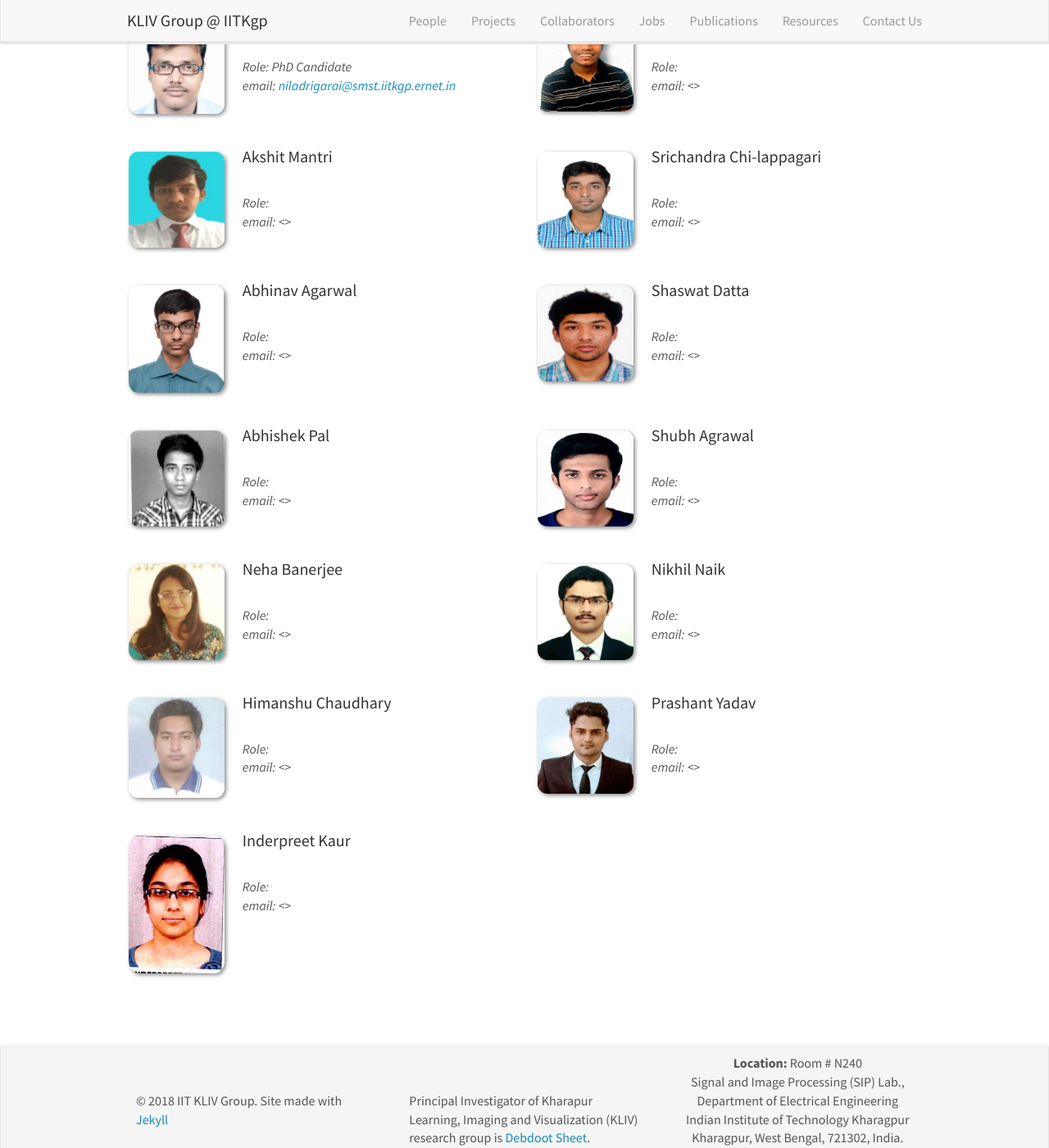
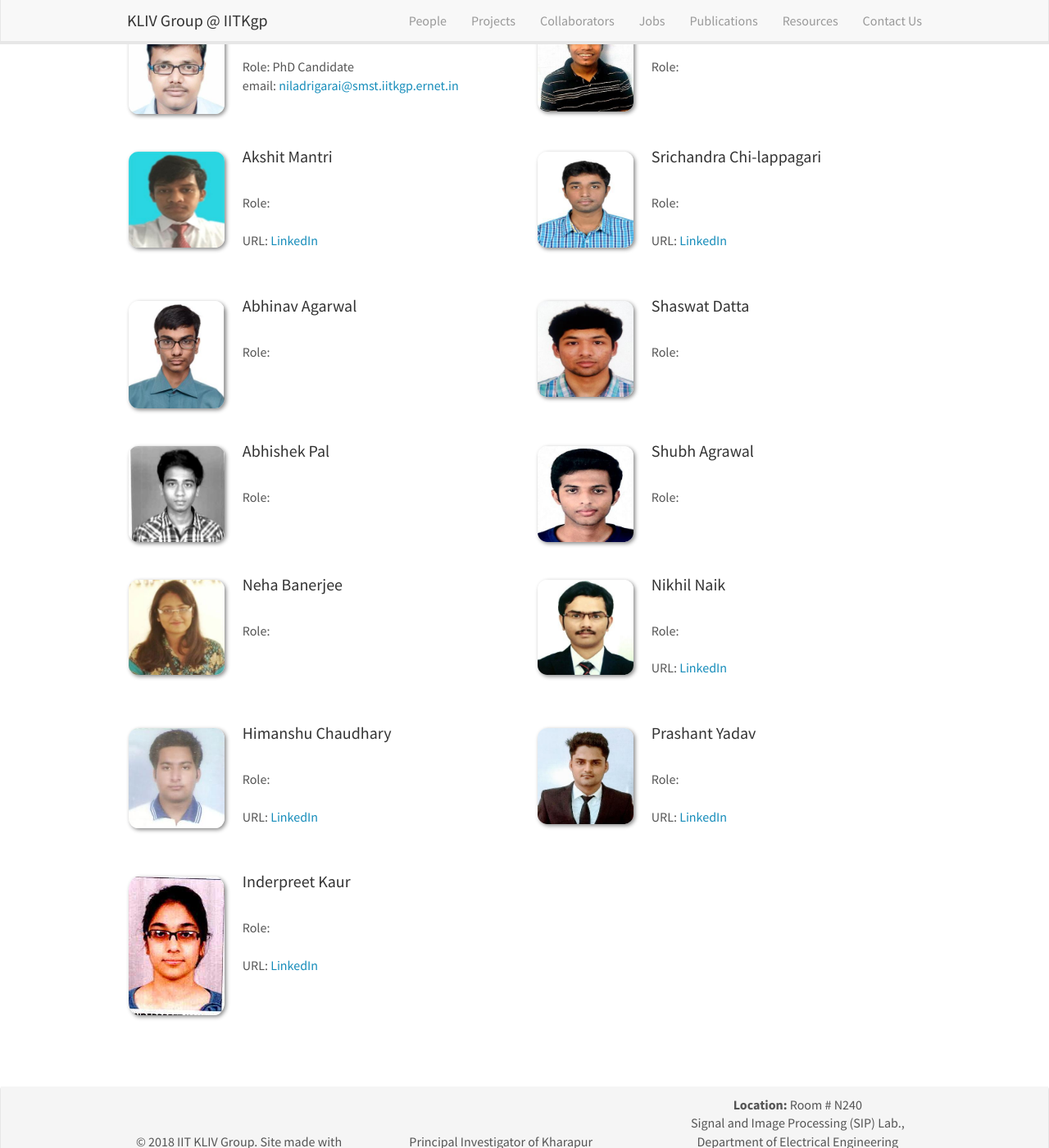
Before and after one commit to iitkliv/tempsite, a Jekyll site: the page built from _pages/alumni.md, in a window 1280 px wide and 1400 px high, scrolled down 485 px. Shown: the whole window at 82% size. Built offline with Jekyll 4.4.1, drawn with Linux system fonts in a browser that asks for light colours; nearby versions of some CDN libraries.

Commit message:
people/alumni page enhancements

```diff
--- a/_pages/alumni.md
+++ b/_pages/alumni.md
@@ -20,8 +20,10 @@ permalink: /alumni/
 
 <div class="col-sm-6 clearfix">
   <img src="{{ site.url }}{{ site.baseurl }}/images/teampic/{{ member.photo }}" class="img-responsive" width="25%" style="float: left" />
-  <h4>{{ member.name }}</h4>
-  <i>{{ member.duration }} <br> Role: {{ member.info }}<br>email: <{{ member.email }}></i>
+  <h4>{{ member.name }}</h4><br>
+	Role: {{ member.info }}<br>
+	{% if member.email %}email: <{{ member.email }}>{% endif %}<br>
+	{% if member.url %} URL: <a href="{{ member.url }}">LinkedIn</a> {% endif %}
   <ul style="overflow: hidden">
 
   </ul>
```
Also changed, not shown: _pages/people.md (+3 -2 lines).
